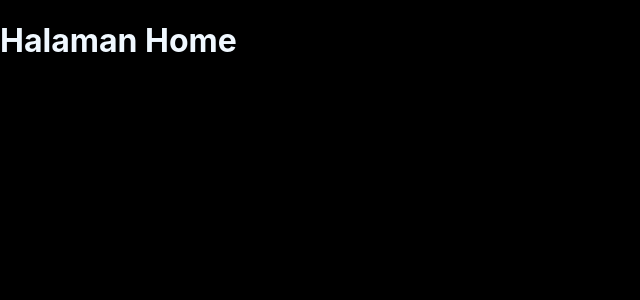
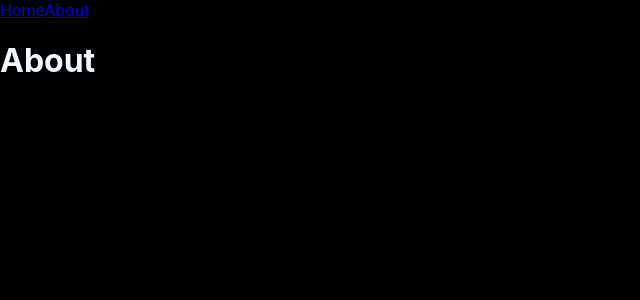
Before and after one commit to fidaatag/SL-react-multinity-4-router, a React (Create React App) app: page /about in a window 1280 px wide. Shown: the top 300 px of the page, without its empty margins (0-640 px from the left). Built offline with nearby package versions, Linux system fonts and the light colour scheme.

Commit message:
basic router

```diff
--- a/src/App.js
+++ b/src/App.js
@@ -1,10 +1,20 @@
 import './App.css';
+import { Route, Routes, Link } from 'react-router-dom';
+import Home from './Home';
+import About from './about';
 
 
 function App() {
   return (
     <div className="App">
-      <h1>Halaman Home</h1>
+      <nav>
+        <Link to='/'>Home</Link>
+        <Link to='about'>About</Link>
+      </nav>
+      <Routes>
+        <Route path='/' element={<Home />} />
+        <Route path='about' element={<About />} />
+      </Routes>
     </div>
   );
 }
--- /dev/null
+++ b/src/Home.js
@@ -0,0 +1,3 @@
+export default function Home() {
+    return <h1>Halaman Home</h1>;
+}
--- /dev/null
+++ b/src/about.js
@@ -0,0 +1,3 @@
+export default function About() {
+    return <h1>About</h1>;
+}
```
